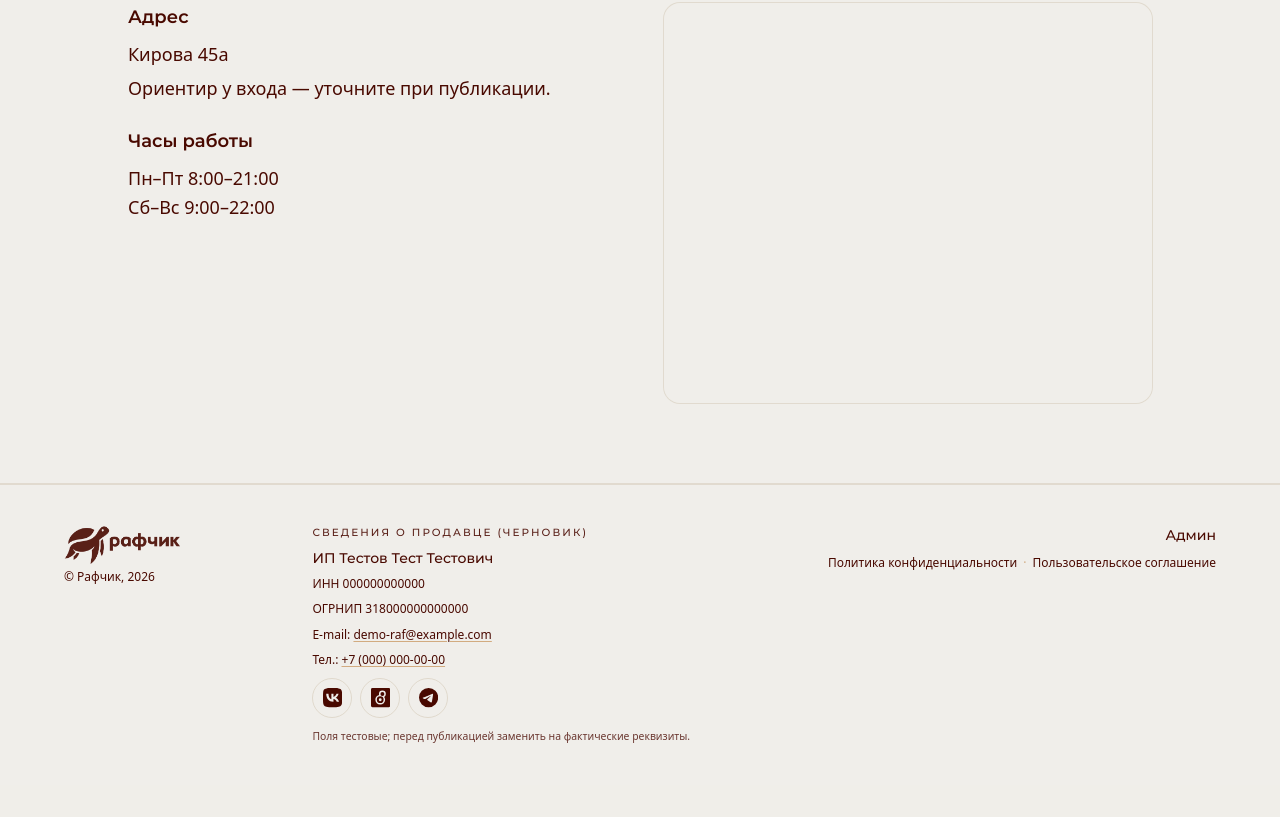
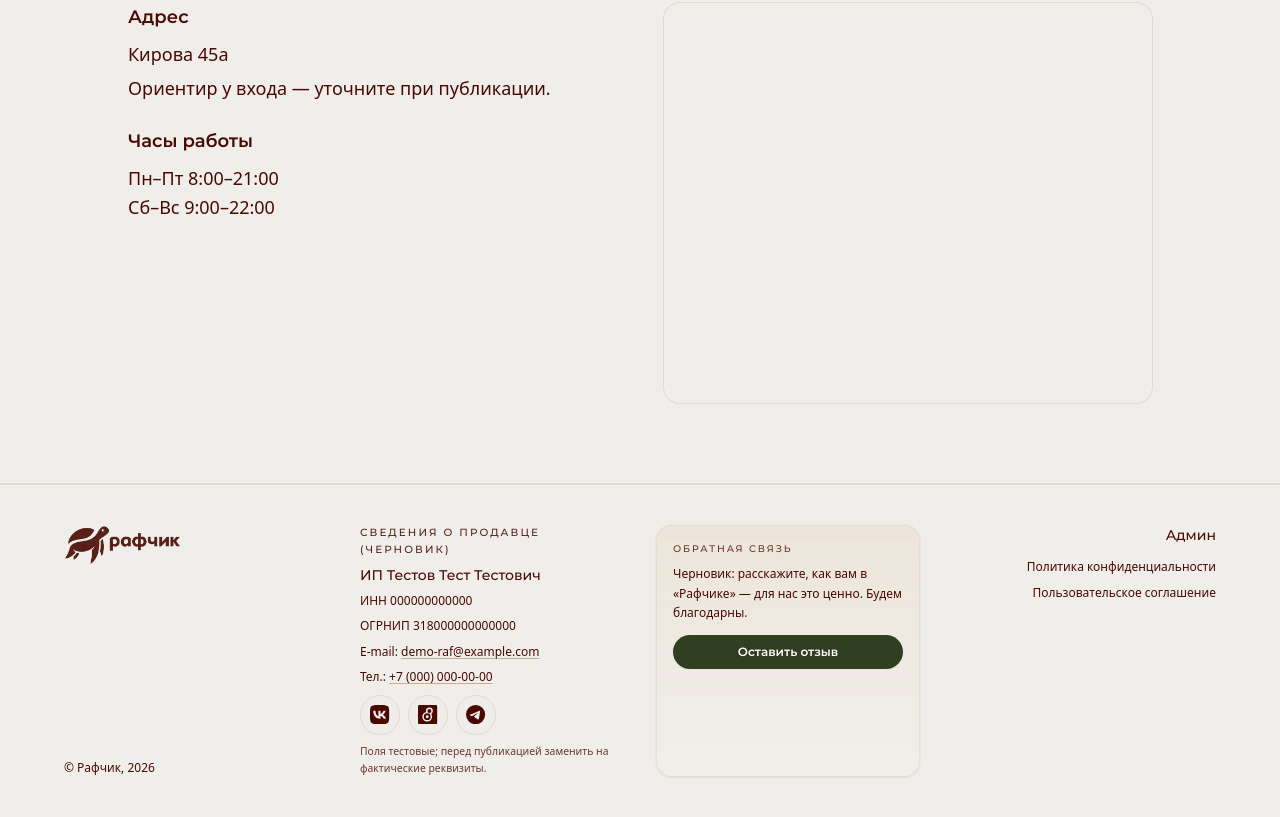
Before and after one commit to Rofar02/raf-coffee-backend, a website: page frontend/index.html in a window 1280 px wide. Shown: the part 3216-4033 px from the top of the page. Before the commit the page ends 4001 px from the top, so only its background shows below. Drawn offline with Linux system fonts and the light colour scheme; files whose address does not match are found by name; a web font is replaced by a local one.

Commit message:
добавили форму для отзывов

```diff
--- a/frontend/index.html
+++ b/frontend/index.html
@@ -465,22 +465,26 @@
 
   <footer class="border-t border-coffee-200/80 bg-coffee-50/95 px-4 py-10 sm:px-6">
     <div
-      class="mx-auto flex max-w-6xl flex-col items-center gap-8 text-center sm:gap-10 lg:flex-row lg:items-start lg:justify-between lg:gap-12 lg:text-left"
+      class="mx-auto grid max-w-6xl grid-cols-1 gap-10 text-center sm:gap-8 md:grid-cols-2 md:gap-x-8 md:gap-y-10 md:text-left md:items-stretch xl:grid-cols-4 xl:gap-8"
     >
-      <div class="flex max-w-sm flex-col items-center gap-1 sm:max-w-none lg:shrink-0 lg:items-start">
+      <div class="flex h-full min-h-0 flex-col items-center md:items-stretch">
         <img
           src="/static/logo_raf_new.png"
           alt=""
-          class="h-9 w-auto opacity-90 sm:h-10"
+          class="mx-auto h-9 w-auto shrink-0 block opacity-90 sm:h-10 md:mx-0 md:self-start"
           width="120"
           height="40"
         />
-        <p class="text-xs text-coffee-500">© Рафчик, 2026</p>
+        <div class="min-h-0 w-full flex-1 max-md:hidden" aria-hidden="true"></div>
+        <p class="mt-2.5 hidden w-full shrink-0 text-left text-xs leading-tight text-coffee-500 md:mt-0 md:block md:w-auto md:leading-normal md:self-start">
+          © Рафчик, 2026
+        </p>
       </div>
       <div
-        class="w-full max-w-md space-y-1.5 text-xs leading-relaxed text-coffee-600 sm:max-w-lg lg:max-w-sm lg:flex-1"
+        class="flex h-full min-h-0 w-full max-w-md flex-col justify-self-center text-xs leading-relaxed text-coffee-600 md:max-w-none md:justify-self-stretch"
         lang="ru"
       >
+        <div class="min-h-0 w-full flex-1 space-y-1.5">
         <p class="text-[0.65rem] font-medium uppercase tracking-[0.2em] text-coffee-500/90">Сведения о продавце (черновик)</p>
         <p class="text-sm font-medium text-coffee-800">ИП Тестов Тест Тестович</p>
         <p>ИНН 000000000000</p>
@@ -542,14 +546,35 @@
             </svg>
           </a>
         </p>
-        <p class="pt-1 text-[0.65rem] text-coffee-500/80">Поля тестовые; перед публикацией заменить на фактические реквизиты.</p>
+        </div>
+        <p class="shrink-0 pt-1 text-center text-[0.65rem] text-coffee-500/80 md:pt-2 md:text-left">
+          Поля тестовые; перед публикацией заменить на фактические реквизиты.
+        </p>
       </div>
-      <div class="max-w-sm shrink-0 text-center sm:max-w-none lg:text-right" aria-label="Ссылки в подвале">
-        <p class="text-sm text-coffee-800">
-          <a href="admin.html" class="font-medium text-coffee-600 transition hover:text-coffee-900">Админ</a>
-        </p>
+      <div
+        class="w-full max-w-sm justify-self-center rounded-2xl border border-coffee-200/60 bg-gradient-to-b from-coffee-100/30 to-coffee-50/90 p-4 text-left shadow-sm ring-1 ring-coffee-200/30 md:max-w-none md:justify-self-stretch"
+        aria-label="Отзыв"
+      >
+        <p class="text-[0.6rem] font-medium uppercase tracking-[0.2em] text-coffee-600/80">Обратная связь</p>
+        <p class="mt-2 text-xs leading-relaxed text-coffee-700">Черновик: расскажите, как вам в «Рафчике» — для нас это ценно. Будем благодарны.</p>
+        <a
+          id="footer-review"
+          class="mt-3 inline-flex w-full items-center justify-center rounded-full border border-coffee-800/20 bg-coffee-800 px-3 py-2 text-center text-xs font-semibold text-white shadow-sm transition hover:bg-coffee-950"
+          href="https://example.com"
+          rel="nofollow noopener noreferrer"
+          target="_blank"
+        >
+          Оставить отзыв
+        </a>
+        <!-- href: 2ГИС / Google / Я.Карты -->
+      </div>
+      <div
+        class="w-full max-w-sm justify-self-center text-center text-sm text-coffee-800 md:max-w-none md:justify-self-stretch md:text-left xl:text-right"
+        aria-label="Служебные ссылки"
+      >
+        <a href="admin.html" class="font-medium text-coffee-600 transition hover:text-coffee-900">Админ</a>
         <nav
-          class="mt-2 flex flex-col items-center gap-1.5 text-xs leading-relaxed text-coffee-600 sm:flex-row sm:justify-end sm:gap-0"
+          class="mt-3 flex flex-col items-center gap-1.5 text-center text-xs leading-relaxed text-coffee-600 md:items-start md:text-left xl:items-end"
           aria-label="Правовая информация"
         >
           <a
@@ -557,7 +582,6 @@
             class="transition hover:text-coffee-900 hover:underline decoration-coffee-300 underline-offset-4"
             >Политика конфиденциальности</a
           >
-          <span class="hidden sm:inline sm:px-1.5 text-coffee-300" aria-hidden="true">·</span>
           <a
             href="terms.html"
             class="transition hover:text-coffee-900 hover:underline decoration-coffee-300 underline-offset-4"
@@ -566,6 +590,11 @@
         </nav>
       </div>
     </div>
+    <p
+      class="mx-auto mt-8 max-w-6xl border-t border-coffee-200/60 pt-5 text-center text-xs leading-tight text-coffee-500 md:hidden"
+    >
+      © Рафчик, 2026
+    </p>
   </footer>
   <script>
     (function () {
```
Also changed, not shown: frontend/dist/styles.css.
